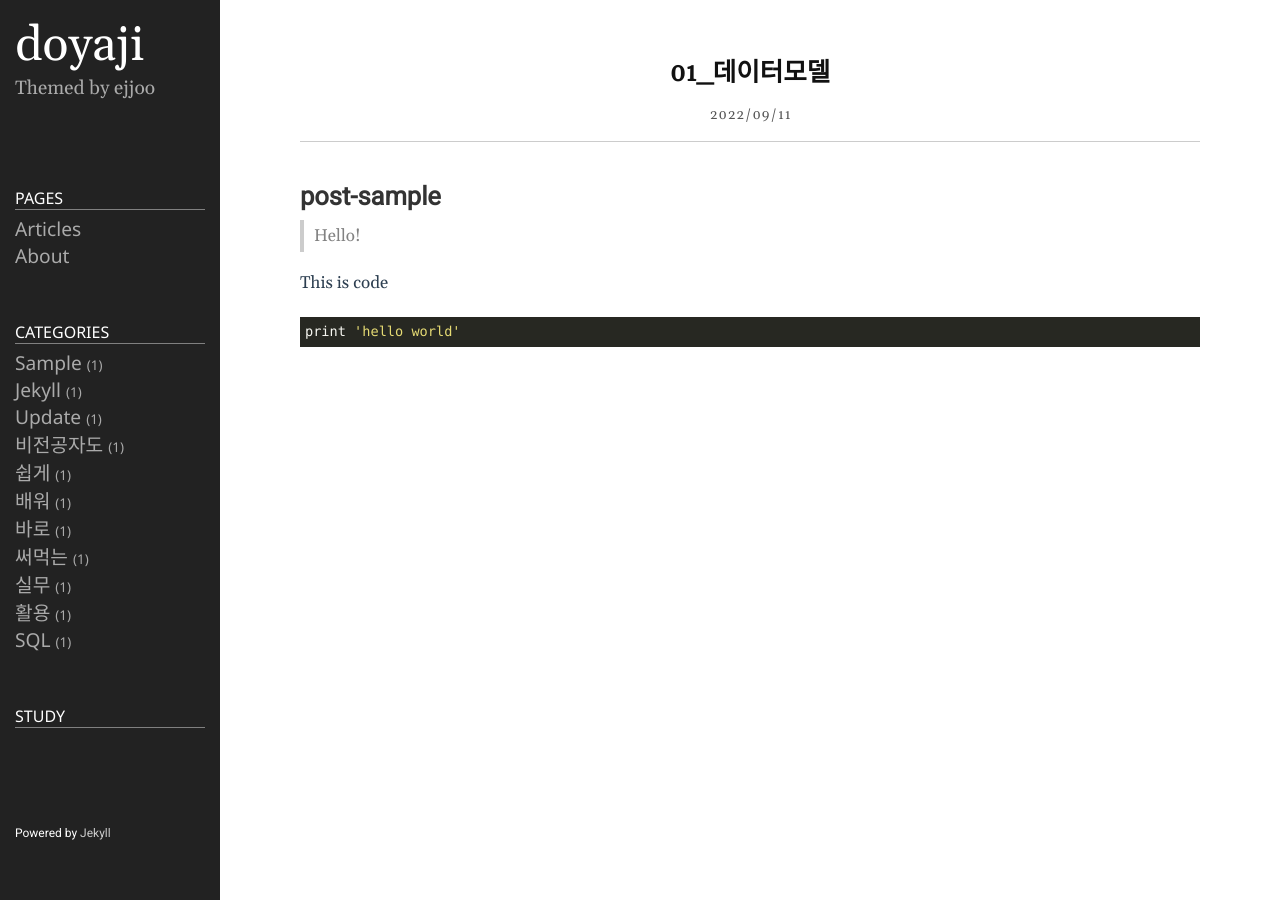
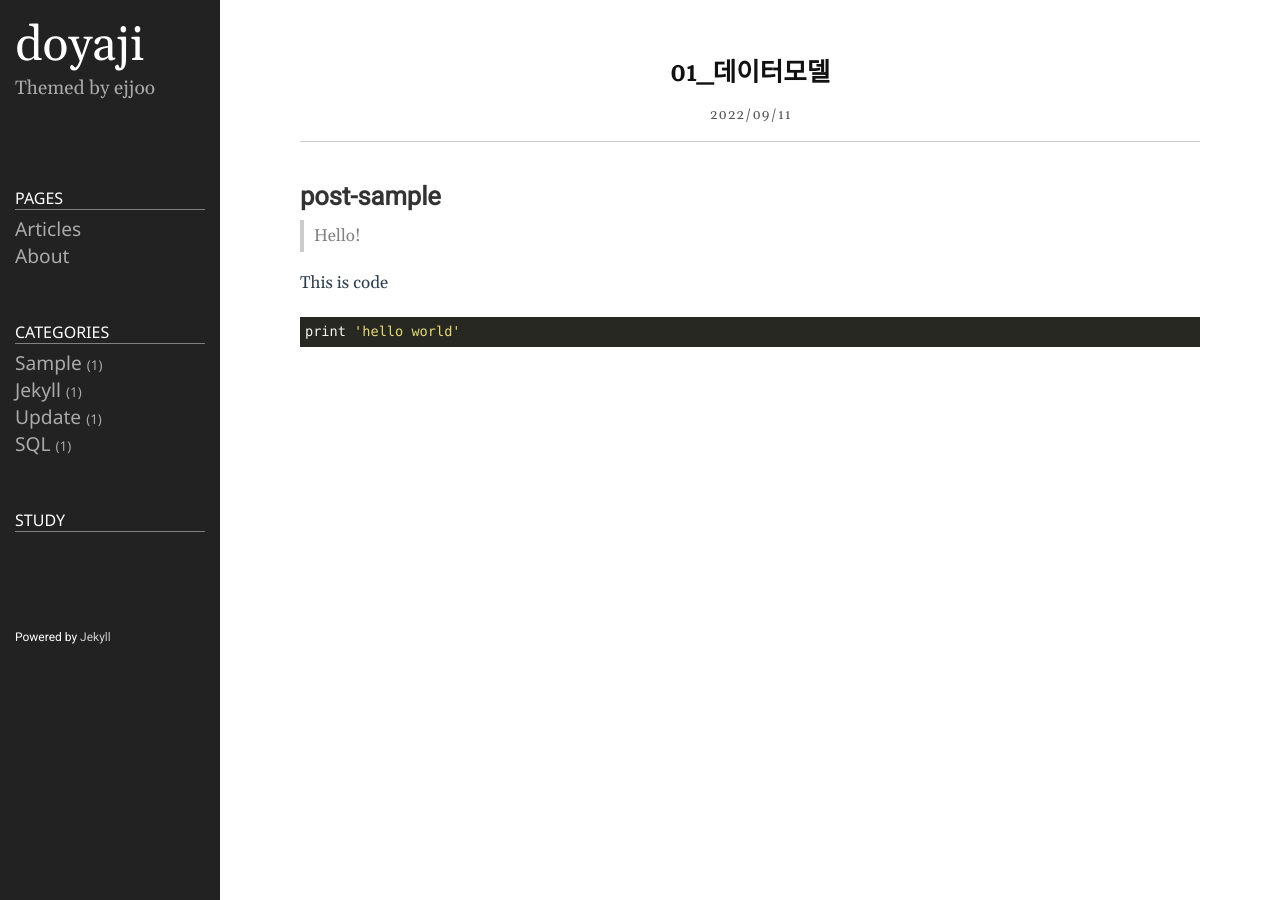
Before and after one commit to pinkdoyaji/pinkdoyaji.github.io, a Jekyll site: the page built from _posts/2022-09-11-01_데이터모델.markdown, in a window 1280 px wide. Built offline with Jekyll 4.4.1, drawn with Linux system fonts in a browser that asks for light colours.

Commit message:
Update 2022-09-11-01_데이터모델.markdown

```diff
--- a/_posts/2022-09-11-01_데이터모델.markdown
+++ b/_posts/2022-09-11-01_데이터모델.markdown
@@ -2,7 +2,7 @@
 layout: post
 title: 01_데이터모델
 date: 2022-09-11 19:20:23 +0900
-categories: 비전공자도 쉽게 배워 바로 써먹는 실무 활용 SQL
+categories: [SQL]
 tags: [SQL, 데이터모델]
 ---
 # post-sample
```
